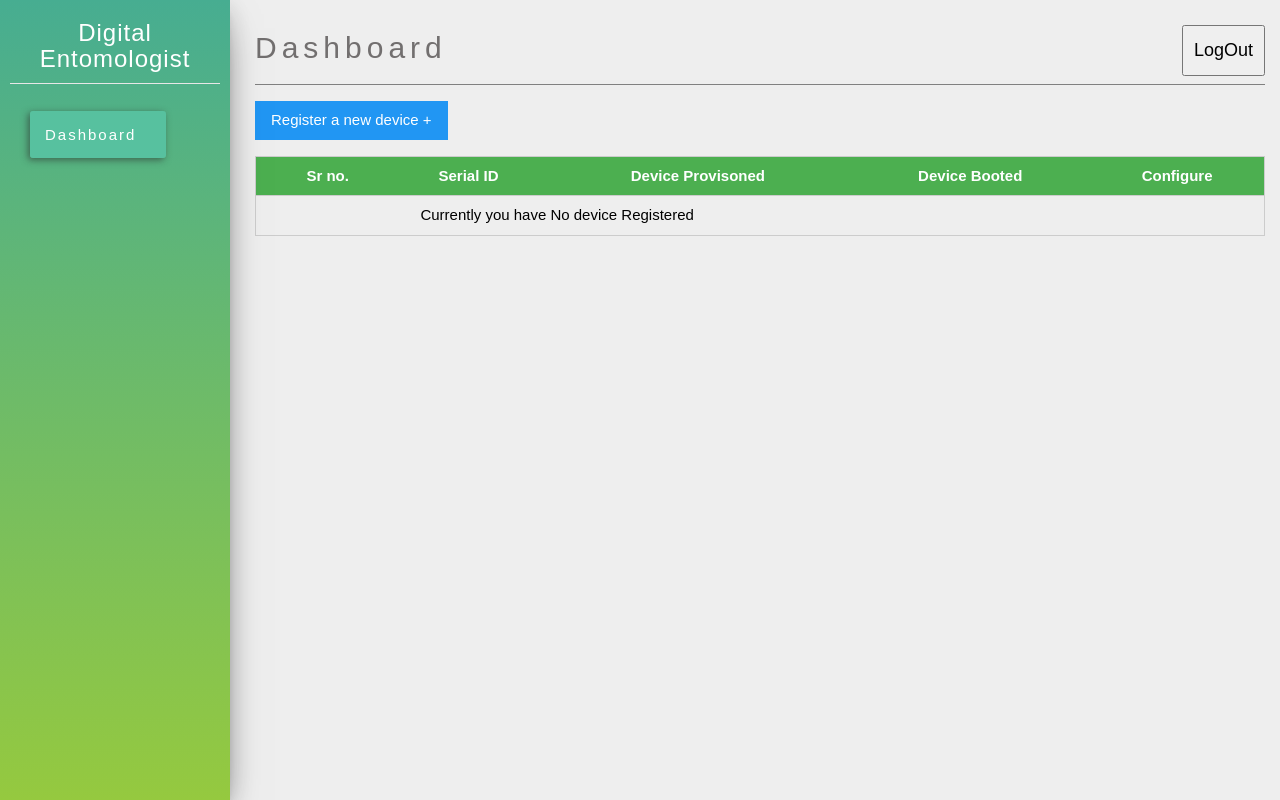
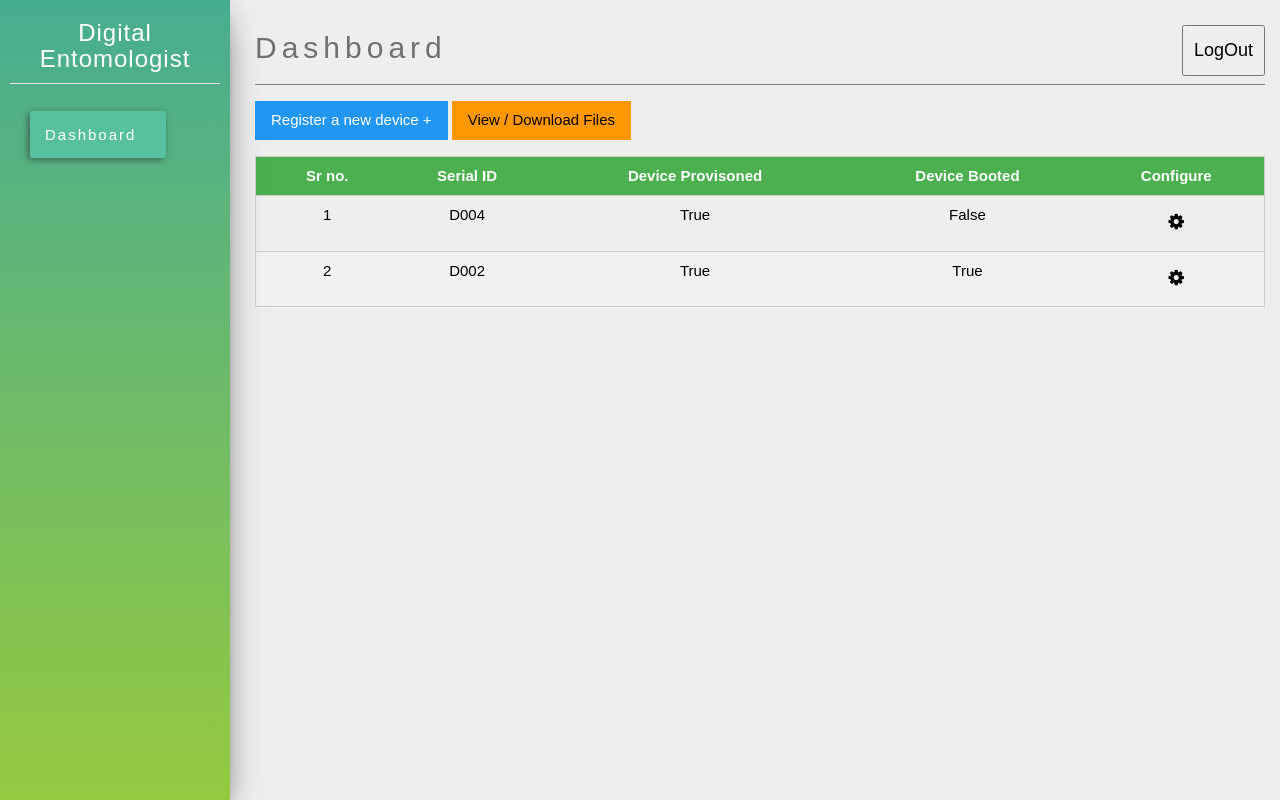
Before and after one commit to milanpreetkaur502/DEV, a Flask app: page / in a window 1280 px wide. Run offline with Flask 2, Linux system fonts and the light colour scheme; the visitor is signed in with stand-in values (Sample User, id 1); data that the repository does not hold is empty; parts of the project's set-up code (start-up, migrations or seed data) failed here and were passed over.

Commit message:
FileQueryAdded

```diff
--- a/digitalEntomologist/digitalEntomologistApp/routes.py
+++ b/digitalEntomologist/digitalEntomologistApp/routes.py
@@ -1,3 +1,4 @@
+from crypt import methods
 from re import L
 from flask import flash, render_template, url_for, request, session, redirect
 from werkzeug.wrappers import response
@@ -6,6 +7,7 @@ import json
 import hashlib
 import boto3
 from boto3.dynamodb.conditions import Attr
+import requests as rq
 
 file=open("/home/attu/Desktop/ScratchNest/awsCredentials.json")
 credentialsData=json.load(file)
@@ -25,9 +27,9 @@ imageTable=dynamoDb.Table('imageKey')
 @app.route('/')
 def home():
     if 'email' in session:
-        response = deviceDataTable.scan(FilterExpression=Attr('email').eq(session['email']))
-        # response={'Items': [{'deviceBooted': False, 'email': 'atul@gmail.com', 'serialID': 'D004', 'deviceProvisoned': True}, {'deviceBooted': True, 'email': 'atul@gmail.com', 'serialID': 'D002', 'deviceProvisoned': True}]}
-        return render_template('home.html',data=response['Items'])
+        # response = deviceDataTable.scan(FilterExpression=Attr('email').eq(session['email']))
+        response={'Items': [{'deviceBooted': False, 'email': 'atul@gmail.com', 'serialID': 'D004', 'deviceProvisoned': True}, {'deviceBooted': True, 'email': 'atul@gmail.com', 'serialID': 'D002', 'deviceProvisoned': True}]}
+        return render_template('home.html',data=response['Items'],key="Main")
     return redirect('login')
 
 @app.route("/login",methods=['GET','POST'])
@@ -95,3 +97,22 @@ def logout():
 def imgRenderer():
     resp=imageTable.scan()
     return render_template('gallery.html',data=resp['Items'])
+
+@app.route('/getFiles',methods=['POST'])
+def getFiles():
+    if 'email' in session and request.method=='POST':
+        serialID=request.form['serialID-query']
+        date=request.form['date']
+        type=request.form['File-Type']
+        response = deviceDataTable.scan(FilterExpression=Attr('email').eq(session['email']))
+        if 'Items' in response:
+            for element in response['Items']:
+                if element['serialID']==serialID:
+                    resp=rq.get(f"https://e99xrdespg.execute-api.us-east-1.amazonaws.com/v1/{type}?deviceid={serialID}&date={date}")
+                    resp=resp.json()
+                    return render_template('home.html',data=resp['videos'])
+            else:
+                flash("This device dosen't belongs to you")
+        else:
+            flash("Something wrong happened")
+    return redirect(url_for('home'))
--- a/digitalEntomologist/digitalEntomologistApp/static/js/script.js
+++ b/digitalEntomologist/digitalEntomologistApp/static/js/script.js
@@ -134,12 +134,12 @@ function closeConfigModel(){
     location.reload();
 }
 
-function deviceRegistrationFormToggler(){
-    let form=document.getElementById('deviceRegistrationForm');
+function unhideForm(name){
+    let form=document.getElementById(name);
     form.style.display='block';
 }
-function cancelRegistrationHandler(){
-    let form=document.getElementById('deviceRegistrationForm');
+function hideForm(name){
+    let form=document.getElementById(name);
     form.style.display='none';
 }
 
--- a/digitalEntomologist/digitalEntomologistApp/templates/home.html
+++ b/digitalEntomologist/digitalEntomologistApp/templates/home.html
@@ -8,10 +8,13 @@
 
 {%block content%}
 
+{%if key%}
 <div class="w3-panel" style="padding: 0px;">
-    <button type="button" class="w3-btn w3-blue" onclick="deviceRegistrationFormToggler()">Register a new device +</button>
+    <button type="button" class="w3-btn w3-blue" onclick="unhideForm('deviceRegistrationForm')">Register a new device +</button>
+    <button type="button" class="w3-btn w3-orange" onclick="unhideForm('file-querying-div')">View / Download Files </button>
 </div>
 
+<!-- Device registration form -->
 <div class="w3-panel w3-leftbar w3-border-blue" style="display: none;" id="deviceRegistrationForm">
     <form action="/registerDevice" method="post">
         <div class="w3-row-padding">
@@ -25,12 +28,41 @@
             </div>
             <div class="w3-third" style="padding-top: 24px;">
                 <button type="submit" class="w3-btn w3-green">Register</button>
-                <button type="button" class="w3-btn w3-red" onclick="cancelRegistrationHandler()">Cancel</button>
+                <button type="button" class="w3-btn w3-red" onclick="hideForm('deviceRegistrationForm')">Cancel</button>
             </div>
         </div>
     </form>
 </div>
-<div>
+
+<!-- View / Download file divison  -->
+<div class="w3-panel w3-leftbar w3-border-orange" style="display: none;" id="file-querying-div">
+    <form action="/getFiles" method="post" >
+        <div class="w3-row-padding">
+            <div class="w3-quarter">
+                <label for="File-Type">File-Type</label>
+                <select class="w3-input w3-border" name="File-Type" value="video">Video
+                    <option value="video">Video</option>
+                    <option value="weather">Weather</option>
+                </select>
+            </div>
+            <div class="w3-quarter">
+                <label for="serialID-query">Serial ID</label>
+            <input id="inp-serialID" class="w3-input w3-border" type="text" placeholder="Serial ID" name="serialID-query" required>
+            </div>
+            <div class="w3-quarter">
+                <label for="date">Date</label>
+            <input id="inp-date" class="w3-input w3-border" type="date" placeholder="Password" name="date" required>
+            </div>
+            <div class="w3-quarter" style="padding-top: 24px;">
+                <button type="submit" class="w3-btn w3-green" >Get Files</button>
+                <button type="button" class="w3-btn w3-red" onclick="hideForm('file-querying-div')">Cancel</button>
+            </div>
+        </div>
+    </form>
+</div>
+
+
+<div id="table-container">
     <table class="w3-table w3-centered w3-border w3-striped">
         <thead>
             <tr class="w3-green">
@@ -60,7 +92,6 @@
         </tbody>
     </table>
 </div>
-
 
 <div id="modalForConfig" class="w3-modal" style="padding: 50px 100px; display:none;">
     <div class="w3-card w3-light-grey w3-animate-bottom" style="height: 100%; width:100%;">
@@ -176,4 +207,34 @@
     </div>
 </div>
 
+{%else%}
+<div class="w3-panel" style="padding: 0px;">
+   <a href="/"><button type="button" class="w3-btn w3-green"><i class="fa fa-arrow-left"></i> Back</button></a>
+</div>
+<div id="table-container">
+    <table class="w3-table w3-border w3-striped">
+        <thead>
+            <tr class="w3-green">
+                <th class="w3-quarter">Sr no.</th>
+                <th class="w3-threequarter">Files</th>
+            </tr>
+        </thead>
+        <tbody>
+            {%if data%}
+                {%for item in data%}
+            <tr>
+                <td class="w3-quarter">{{loop.index}}</td>
+                <td class="w3-threequarter"><a href="{{item}}">{{item | replace('https://test-entomologist-2.s3.amazonaws.com/','')}}</a></td>
+            </tr>
+                {%endfor%}
+            {%else%}
+            <tr>
+                <td colspan="2"> No files have been found for this date</td>
+             </tr>
+            {%endif%}
+        </tbody>
+    </table>
+</div>
+{%endif%}
+
 {%endblock%}
```
